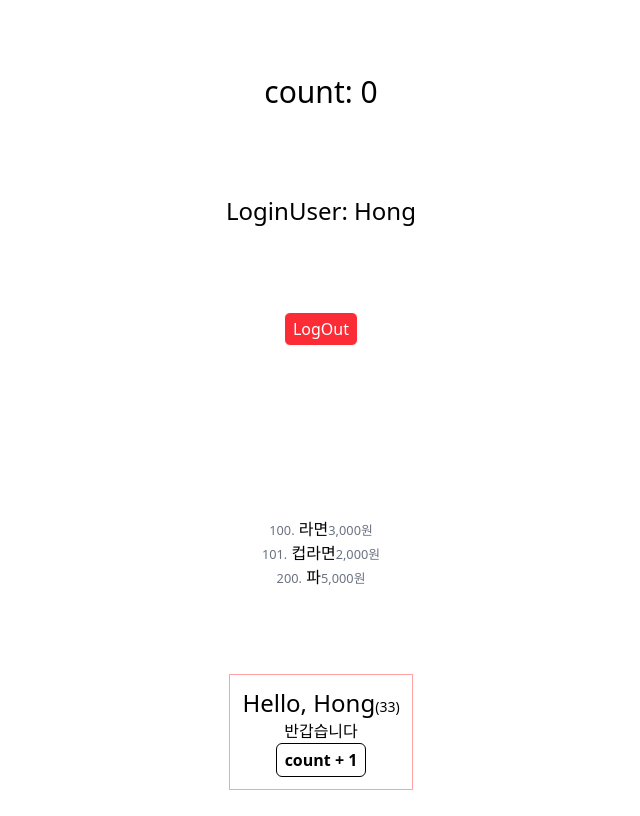
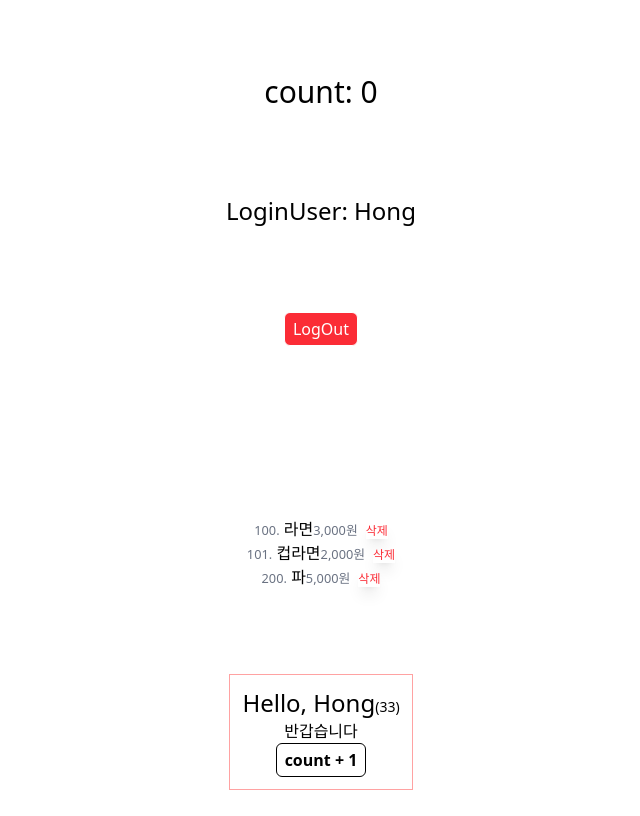
Before and after one commit to thisminji/Hanaro8, a React (Vite) app in the folder react/rbvite/: page / in a window 1280 px wide. Shown: the top 816 px of the page, without its empty margins (319-959 px from the left). Built offline with nearby package versions, Linux system fonts and the light colour scheme.

Commit message:
React : 장바구니 품목 삭제 구현

```diff
--- a/react/rbvite/src/App.tsx
+++ b/react/rbvite/src/App.tsx
@@ -35,7 +35,7 @@ function App() {
   const plusCount = () => setCount((prevCount) => prevCount + 1);
 
   const logout = () => {
-    // session.loginUser = null; // fail!!
+    session.loginUser = null; // fail!!
     setSession({ ...session, loginUser: null });
   };
 
@@ -43,12 +43,33 @@ function App() {
     if (!name || !age) return alert('Input Name and Age, plz!');
 
     setSession({ ...session, loginUser: { id: 1, name, age } });
+
+
+  };
+
+  //cart에서 상품 삭제하는ㄴ 함수 (id 기준)
+  const removeCart = (id: number) => {
+    if(!confirm('Are u sure?')) return;
+    // setSession(()=>({
+    //   //.이전 session을 복사해두고
+    //   //cart만 내가 삭제하고 싶은 id와 다른 것만 남기겠다!
+    //   ...session, cart: session.cart.filter((item)=>item.id!==id),
+    // }))
+
+    //filter는 새로운 배열을 주기에 이렇게 하는 게 더 좋아욤!
+    setSession({...session,
+      cart: session.cart.filter((item)=>item.id !==id),
+    });
+
   };
 
   return (
     <div className='grid place-items-center h-screen'>
       <h1 className='text-3xl'>count: {count}</h1>
-      <My session={session} logout={logout} login={login} />
+      <My session={session}
+          logout={logout}
+          login={login}
+          removeCart={removeCart} />
       <Hello
         name={session.loginUser?.name}
         age={session.loginUser?.age}
--- a/react/rbvite/src/components/Login.tsx
+++ b/react/rbvite/src/components/Login.tsx
@@ -8,6 +8,7 @@ type Props = {
 export default function Login({ login }: Props) {
   const [name, setName] = useState('');
   const [age, setAge] = useState(0);
+
 
   return (
     <div className='border border-red-300 p-3 rounded-lg'>
--- a/react/rbvite/src/components/My.tsx
+++ b/react/rbvite/src/components/My.tsx
@@ -7,9 +7,11 @@ type Prop = {
   session: Session;
   logout: () => void;
   login: LoginFunction;
+
+  removeCart:(id:number)=> void;
 };
 
-export default function My({ session, logout, login }: Prop) {
+export default function My({ session, logout, login, removeCart }: Prop) {
   return (
     <>
       {session?.loginUser ? (
@@ -23,6 +25,17 @@ export default function My({ session, logout, login }: Prop) {
           <li key={id}>
             <Small>{id}.</Small> {name}
             <Small>{price.toLocaleString()}원</Small>
+
+          <button
+              className="ml-2 text-xs text-red-500 hover:bg-red-600
+              hover: shadow-lg
+              active:scale-105
+              transition duration-300"
+              onClick={() => removeCart(id)}
+            >
+              삭제
+            </button>
+
           </li>
         ))}
       </ul>
```
